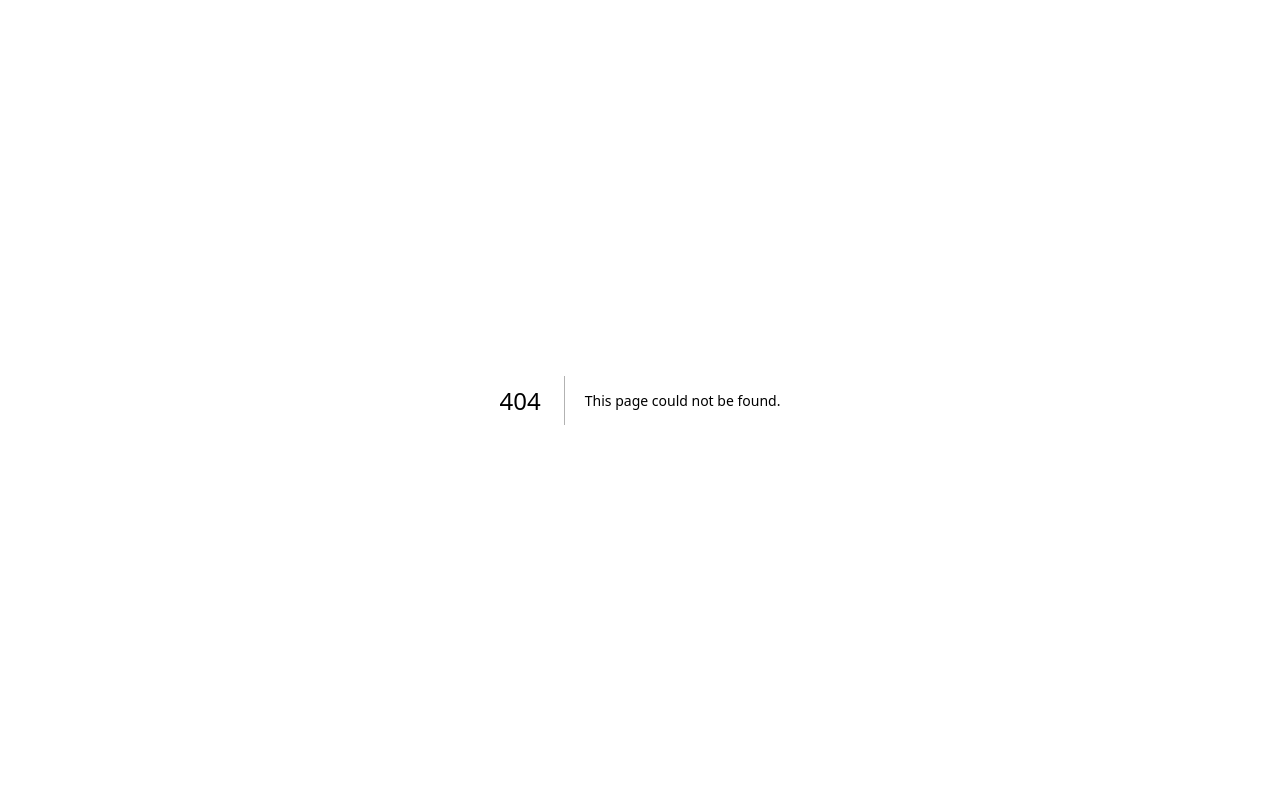
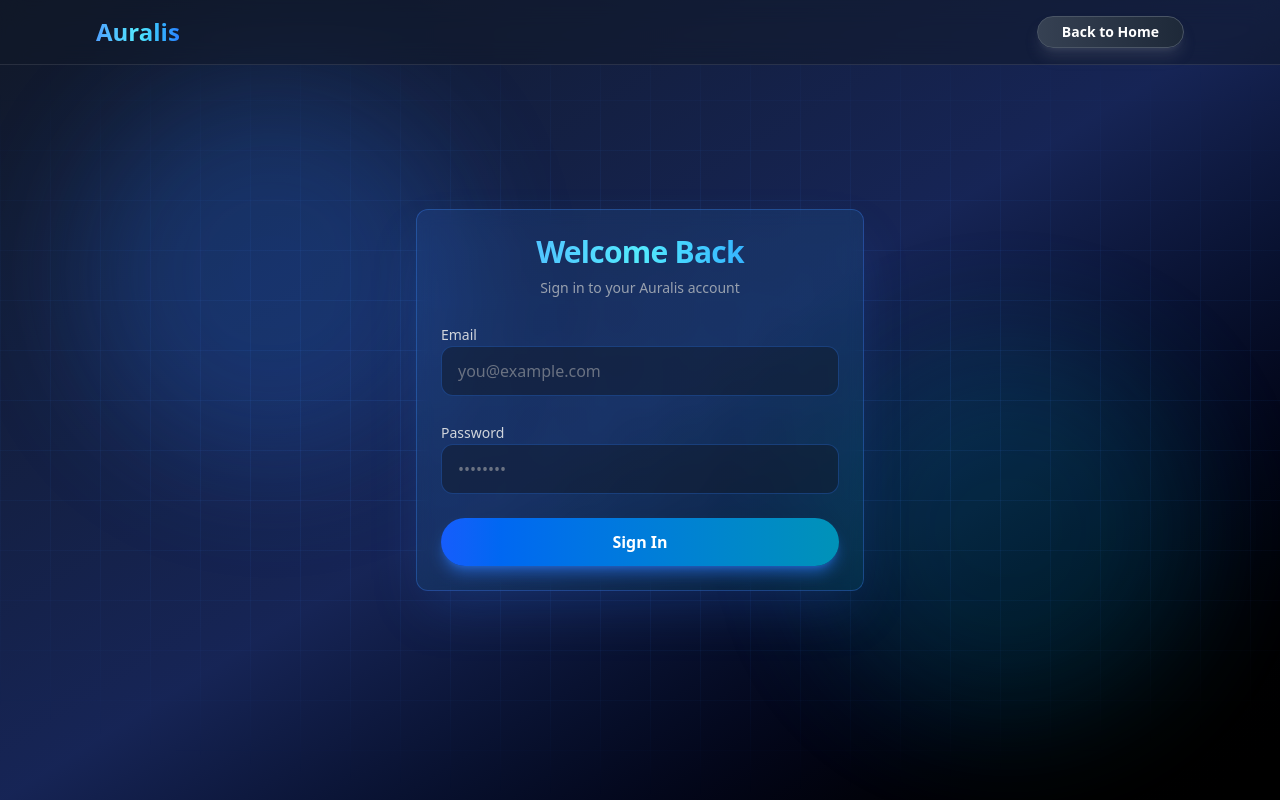
Before and after one commit to Sniped/Auralis, a Next.js app in the folder auralis-frontend/: page /signin in a window 1280 px wide. Before the commit this address had no page. Built offline with nearby package versions, Linux system fonts and the light colour scheme.

Commit message:
header and sign in page added

```diff
--- a/auralis-frontend/app/page.tsx
+++ b/auralis-frontend/app/page.tsx
@@ -2,6 +2,7 @@
 
 import { Button } from "@/components/ui/button";
 import { Card, CardContent } from "@/components/ui/card";
+import Link from "next/link";
 
 export default function Home() {
   const scrollToDescription = () => {
@@ -12,6 +13,29 @@ export default function Home() {
 
   return (
     <main className="relative bg-gradient-to-br from-gray-900 via-blue-950 to-black overflow-hidden overscroll-none">
+      {/* Header */}
+      <header className="fixed top-0 left-0 right-0 z-50 backdrop-blur-md bg-gray-900/50 border-b border-white/10">
+        <div className="w-full px-8 sm:px-12 md:px-16 lg:px-20 xl:px-24 py-4 flex justify-between items-center">
+          {/* Logo */}
+          <Link
+            href="/"
+            className="text-2xl font-bold bg-gradient-to-r from-blue-400 via-cyan-300 to-blue-500 bg-clip-text text-transparent hover:opacity-80 transition-opacity"
+          >
+            Auralis
+          </Link>
+
+          {/* Sign In Button */}
+          <Link href="/signin">
+            <Button
+              size="sm"
+              className="px-6 py-2 text-sm bg-gradient-to-r from-gray-700 to-gray-800 text-white rounded-full font-semibold shadow-lg shadow-gray-500/30 hover:shadow-gray-500/50 transition-all duration-300 hover:scale-105 border border-gray-600"
+            >
+              Sign In
+            </Button>
+          </Link>
+        </div>
+      </header>
+
       {/* Animated gradient orbs */}
       <div className="absolute top-20 left-20 w-96 h-96 bg-blue-500/30 rounded-full filter blur-3xl animate-pulse"></div>
       <div className="absolute bottom-20 right-20 w-96 h-96 bg-cyan-500/20 rounded-full filter blur-3xl animate-pulse delay-1000"></div>
@@ -38,12 +62,14 @@ export default function Home() {
             >
               <span className="relative z-10">Get Started</span>
             </Button>
+            <Link href="/signin">
               <Button
                 size="lg"
                 className="group relative px-10 py-5 text-base bg-gradient-to-r from-gray-700 to-gray-800 text-white rounded-full font-semibold shadow-lg shadow-gray-500/30 hover:shadow-gray-500/50 transition-all duration-300 hover:scale-105 border border-gray-600"
               >
                 <span className="relative z-10">Sign In</span>
               </Button>
+            </Link>
           </div>
         </div>
 
@@ -176,12 +202,14 @@ export default function Home() {
 
         {/* Sign In Button */}
         <div className="mt-6">
+          <Link href="/signin">
             <Button
               size="lg"
               className="px-10 py-5 text-base bg-gradient-to-r from-blue-600 to-cyan-600 text-white rounded-full font-semibold shadow-lg shadow-blue-500/50 hover:shadow-blue-500/70 transition-all duration-300 hover:scale-105"
             >
               <span className="relative z-10">Sign In</span>
             </Button>
+          </Link>
         </div>
       </div>
 
--- /dev/null
+++ b/auralis-frontend/app/signin/page.tsx
@@ -0,0 +1,109 @@
+'use client';
+
+import { Button } from "@/components/ui/button";
+import { Card, CardContent, CardHeader, CardTitle } from "@/components/ui/card";
+import Link from "next/link";
+import { useState } from "react";
+
+export default function SignIn() {
+  const [email, setEmail] = useState("");
+  const [password, setPassword] = useState("");
+
+  const handleSubmit = (e: React.FormEvent) => {
+    e.preventDefault();
+    // Handle sign in logic here
+    console.log("Sign in with:", email, password);
+  };
+
+  return (
+    <main className="relative bg-gradient-to-br from-gray-900 via-blue-950 to-black overflow-hidden overscroll-none min-h-screen">
+      {/* Header */}
+      <header className="fixed top-0 left-0 right-0 z-50 backdrop-blur-md bg-gray-900/50 border-b border-white/10">
+        <div className="w-full px-8 sm:px-12 md:px-16 lg:px-20 xl:px-24 py-4 flex justify-between items-center">
+          {/* Logo */}
+          <Link
+            href="/"
+            className="text-2xl font-bold bg-gradient-to-r from-blue-400 via-cyan-300 to-blue-500 bg-clip-text text-transparent hover:opacity-80 transition-opacity"
+          >
+            Auralis
+          </Link>
+
+          {/* Back to Home */}
+          <Link href="/">
+            <Button
+              size="sm"
+              className="px-6 py-2 text-sm bg-gradient-to-r from-gray-700 to-gray-800 text-white rounded-full font-semibold shadow-lg shadow-gray-500/30 hover:shadow-gray-500/50 transition-all duration-300 hover:scale-105 border border-gray-600"
+            >
+              Back to Home
+            </Button>
+          </Link>
+        </div>
+      </header>
+
+      {/* Animated gradient orbs */}
+      <div className="absolute top-20 left-20 w-96 h-96 bg-blue-500/30 rounded-full filter blur-3xl animate-pulse"></div>
+      <div className="absolute bottom-20 right-20 w-96 h-96 bg-cyan-500/20 rounded-full filter blur-3xl animate-pulse delay-1000"></div>
+
+      {/* Grid overlay for depth */}
+      <div className="absolute inset-0 bg-[linear-gradient(rgba(59,130,246,0.15)_1px,transparent_1px),linear-gradient(90deg,rgba(59,130,246,0.15)_1px,transparent_1px)] bg-[size:50px_50px] [mask-image:radial-gradient(ellipse_80%_50%_at_50%_50%,black,transparent)]"></div>
+
+      {/* Sign In Form */}
+      <div className="relative z-10 flex items-center justify-center min-h-screen px-8 sm:px-12 md:px-16 lg:px-20 xl:px-24">
+        <Card className="w-full max-w-md bg-gradient-to-br from-[rgba(59,130,246,0.12)] to-[rgba(6,182,212,0.12)] border-[rgba(59,130,246,0.35)] backdrop-blur-sm shadow-2xl shadow-blue-500/20">
+          <CardHeader className="space-y-2 pb-6">
+            <CardTitle className="text-3xl font-bold text-center bg-gradient-to-r from-blue-400 via-cyan-300 to-blue-500 bg-clip-text text-transparent">
+              Welcome Back
+            </CardTitle>
+            <p className="text-center text-gray-400 text-sm">
+              Sign in to your Auralis account
+            </p>
+          </CardHeader>
+          <CardContent>
+            <form onSubmit={handleSubmit} className="space-y-6">
+              {/* Email Input */}
+              <div className="space-y-2">
+                <label htmlFor="email" className="text-sm font-medium text-gray-300">
+                  Email
+                </label>
+                <input
+                  id="email"
+                  type="email"
+                  value={email}
+                  onChange={(e) => setEmail(e.target.value)}
+                  placeholder="you@example.com"
+                  required
+                  className="w-full px-4 py-3 rounded-xl bg-gray-900/50 border border-blue-500/30 text-white placeholder-gray-500 focus:outline-none focus:ring-2 focus:ring-blue-500/50 focus:border-transparent transition-all"
+                />
+              </div>
+
+              {/* Password Input */}
+              <div className="space-y-2">
+                <label htmlFor="password" className="text-sm font-medium text-gray-300">
+                  Password
+                </label>
+                <input
+                  id="password"
+                  type="password"
+                  value={password}
+                  onChange={(e) => setPassword(e.target.value)}
+                  placeholder="••••••••"
+                  required
+                  className="w-full px-4 py-3 rounded-xl bg-gray-900/50 border border-blue-500/30 text-white placeholder-gray-500 focus:outline-none focus:ring-2 focus:ring-blue-500/50 focus:border-transparent transition-all"
+                />
+              </div>
+
+              {/* Sign In Button */}
+              <Button
+                type="submit"
+                size="lg"
+                className="w-full px-10 py-6 text-base bg-gradient-to-r from-blue-600 to-cyan-600 text-white rounded-full font-semibold shadow-lg shadow-blue-500/50 hover:shadow-blue-500/70 transition-all duration-300 hover:scale-105"
+              >
+                Sign In
+              </Button>
+            </form>
+          </CardContent>
+        </Card>
+      </div>
+    </main>
+  );
+}
```
Lines whose indentation alone changed are shown as unchanged.
